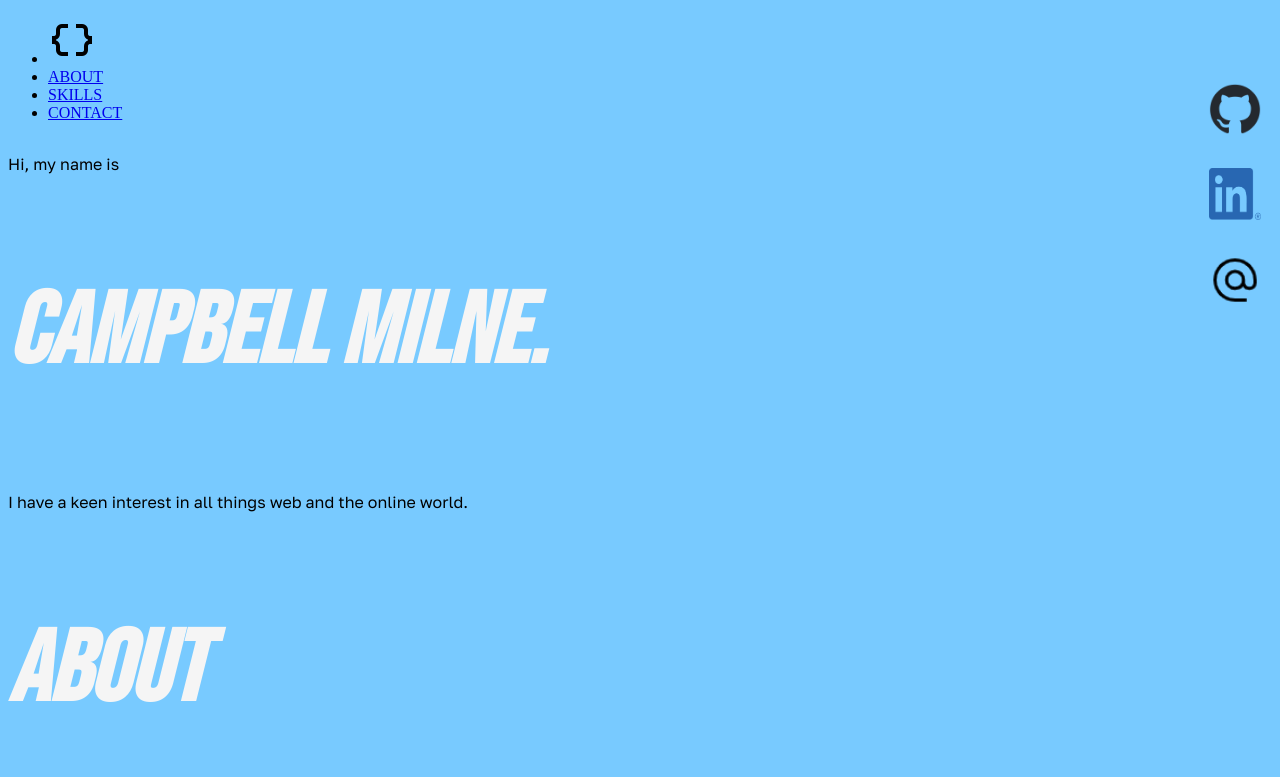
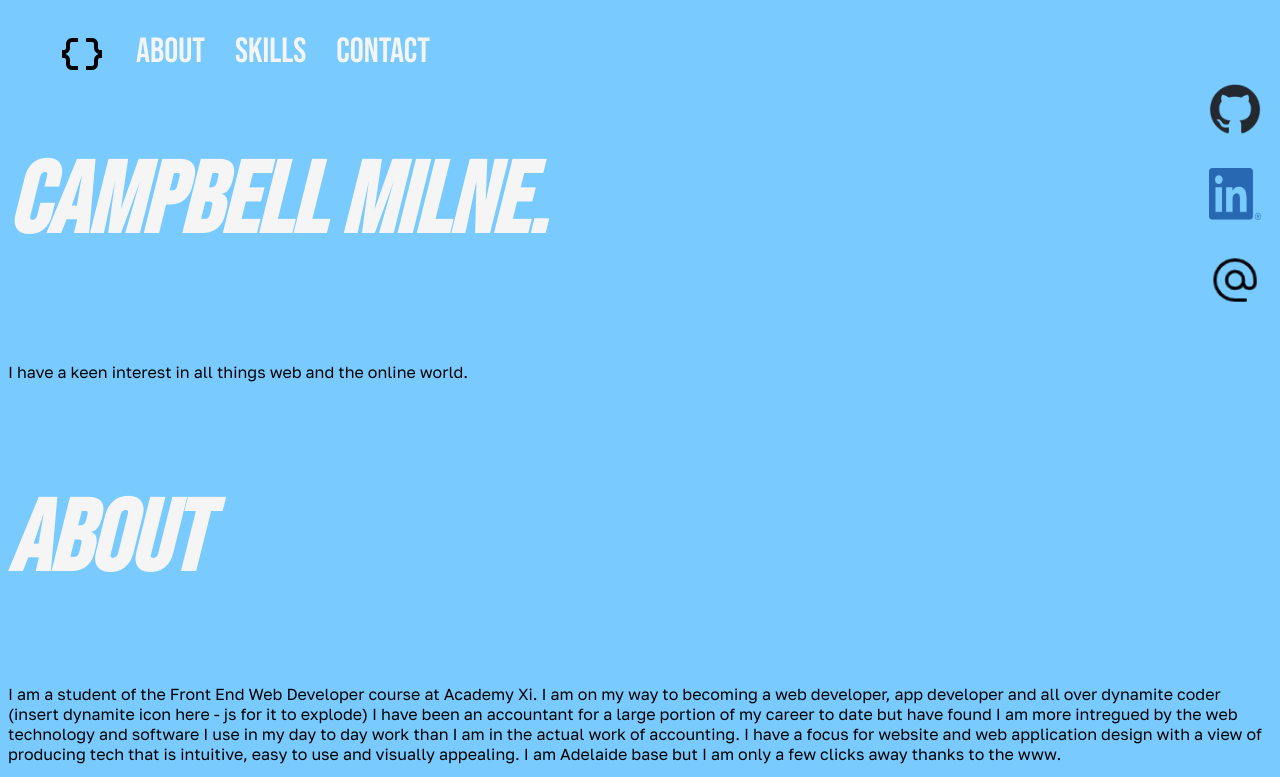
Before and after one commit to Camwa22/camwa-set12-website, a plain HTML site: page index.html in a window 1280 px wide. Shown: the top 777 px of the page. Drawn offline with Linux system fonts and the light colour scheme; grey boxes are pictures that could not be loaded.

Commit message:
3. header and nav css styling commit

```diff
--- a/style.css
+++ b/style.css
@@ -1,3 +1,53 @@
+header {
+    box-sizing: border-box;
+    border-bottom: 10px;
+    padding: 15px;
+    background: #78caff;
+    padding-left: 20px;
+}
+header {
+    position: fixed;
+    top: 0;
+    width: 100%;
+}
+#nav {
+    color: whitesmoke;
+    font-family: 'Bebas Neue', cursive;
+    font-size: 35PX;
+    font-style: normal;
+    text-decoration: none;
+}
+#nav ul {
+    display: flex;
+    margin-top: 15px;
+    margin-bottom: 0;
+    margin-left: 0;
+    padding-left: 0;
+}
+#nav li{
+    padding-left: 30px;
+}
+#nav a {
+    font-family: 'Bebas Neue', cursive;
+    color: whitesmoke;
+    text-decoration: none;
+    font-size: 35px;
+}
+ul {
+    list-style: none;
+}
+ul {
+    margin-block-start: 2em;
+    margin-block-end: 2em;
+    margin-inline-start: 0px;
+    margin-inline-end: 0px;
+    padding-inline-start: 40px;
+}
+li {
+    display: list-item;
+    text-align: -webkit-match-parent;
+}
+
 h2 {
     color: whitesmoke;
     font-family: 'Bebas Neue', cursive;
```
